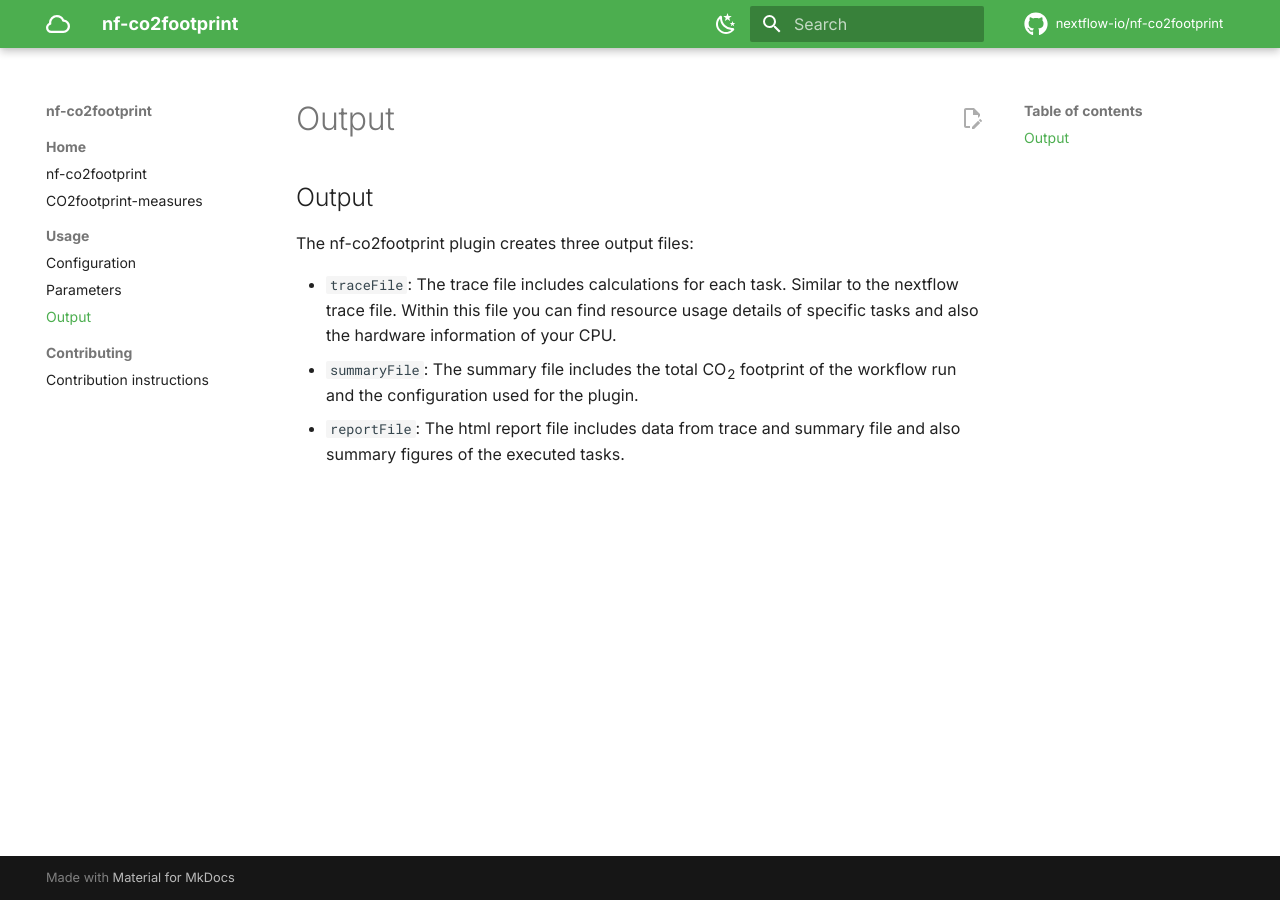
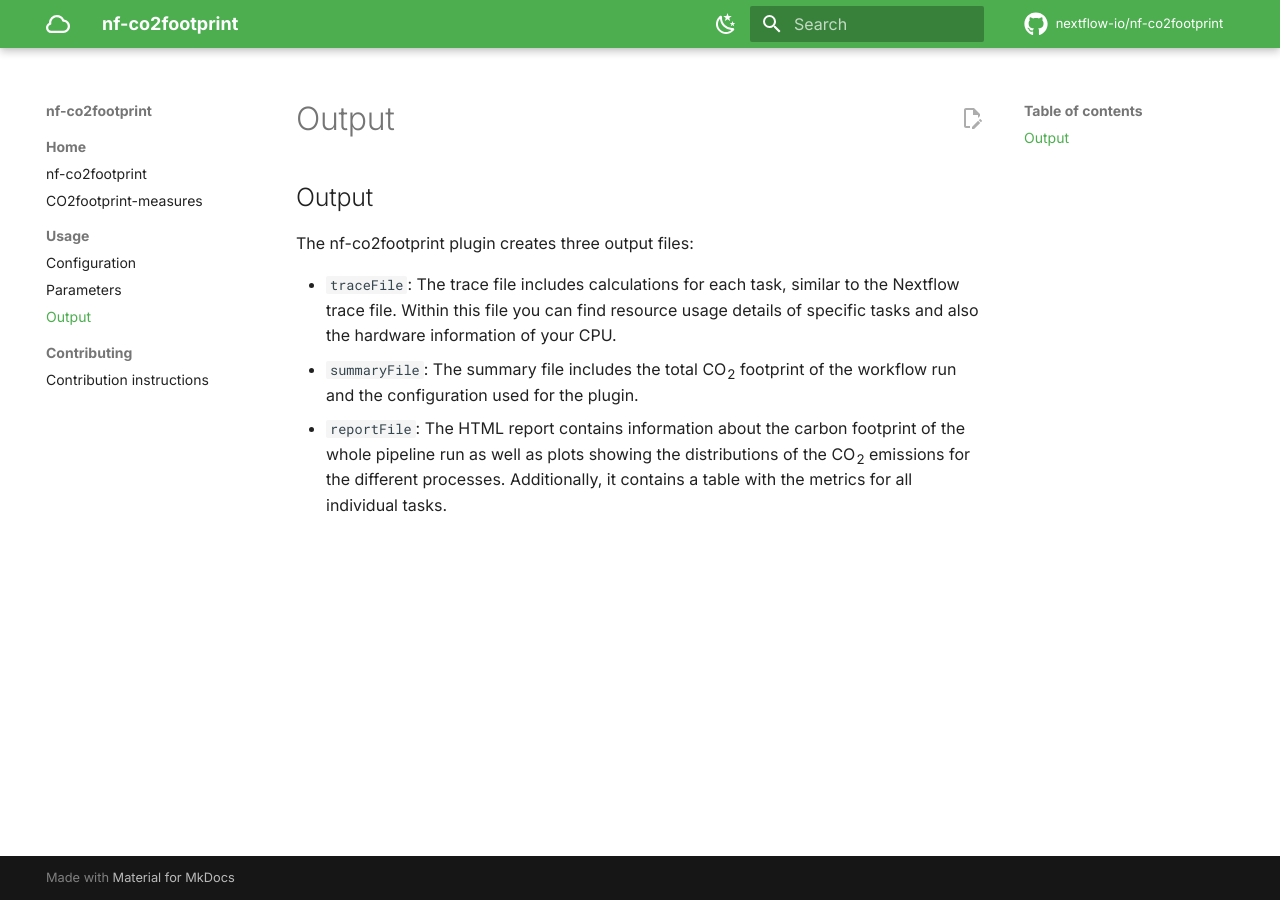
Before and after one commit to nextflow-io/nf-co2footprint, an MkDocs documentation site: the page built from docs/usage/output.md, in a window 1280 px wide. Built offline with MkDocs 1.6.1 and Material for MkDocs 9.7.7, drawn with Linux system fonts in a browser that asks for light colours; comment, search, counter and statistics services are not loaded.

Commit message:
update documentation
Signed-off-by: Bastian Eisenmann <bastian.eisenmann@uni-tuebingen.de>

```diff
--- a/docs/usage/output.md
+++ b/docs/usage/output.md
@@ -7,6 +7,6 @@ description: Output of the nf-co2footprint plugin.
 
 The nf-co2footprint plugin creates three output files:
 
-- `traceFile`: The trace file includes calculations for each task. Similar to the nextflow trace file. Within this file you can find resource usage details of specific tasks and also the hardware information of your CPU.
+- `traceFile`: The trace file includes calculations for each task, similar to the Nextflow trace file. Within this file you can find resource usage details of specific tasks and also the hardware information of your CPU.
 - `summaryFile`: The summary file includes the total CO<sub>2</sub> footprint of the workflow run and the configuration used for the plugin.
-- `reportFile`: The html report file includes data from trace and summary file and also summary figures of the executed tasks.
+- `reportFile`: The HTML report contains information about the carbon footprint of the whole pipeline run as well as plots showing the distributions of the CO<sub>2</sub> emissions for the different processes. Additionally, it contains a table with the metrics for all individual tasks.
```
Also changed, not shown: docs/usage/configuration.md (+1 -1 lines).
